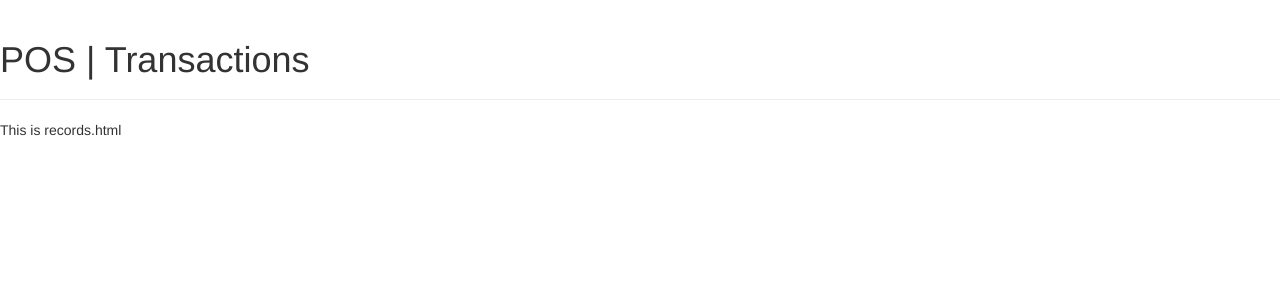
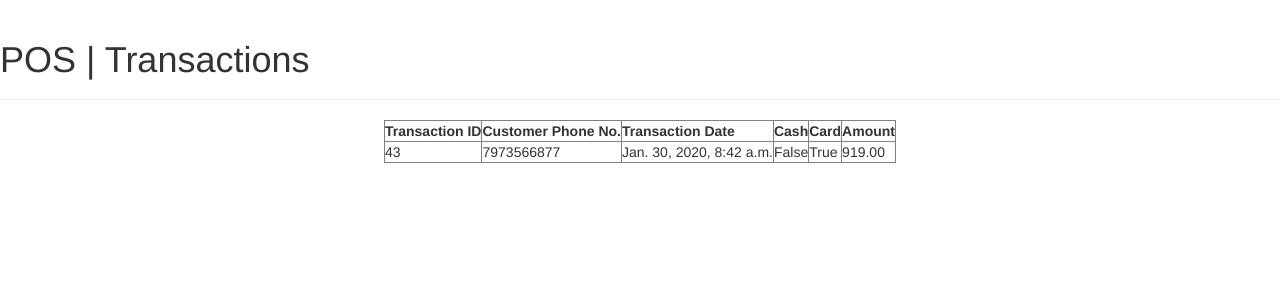
Before and after one commit to AbhiijeetSingh/POS, a Django app: page /transactions/records in a window 1280 px wide. Shown: the top 300 px of the page. Run offline with Django 3.2, Linux system fonts and the light colour scheme; data comes from the database, SQL or seed files in the repository; some libraries are stand-ins or nearby versions.

Commit message:
Created Records

```diff
--- a/transactions/models.py
+++ b/transactions/models.py
@@ -5,10 +5,9 @@ class paymentdetails(models.Model):
     payment_date=models.DateTimeField( auto_now_add=True)
     cash=models.BooleanField(blank=True, default=True)
     card=models.BooleanField(blank=True)
+    amount=models.DecimalField(blank=True, decimal_places=2, max_digits=10000, null=True)
 
-class recordmodel(models.Model):
-    payment_id=models.ForeignKey('paymentdetails',on_delete=models.CASCADE)
-    amount=models.DecimalField(blank=False, decimal_places=2, max_digits=10000)
+
 
 
 # Create your models here.
--- a/transactions/templates/record.html
+++ b/transactions/templates/record.html
@@ -1,9 +1,23 @@
 {% extends 'transbase.html' %}
 {% block content %}
-<p>This is records.html</p>
-{% for ch in record_instance %}
-    {% for val in ch %}
-        {{val}}
+
+<table align='center' border='1'>
+    <tr>
+        {% for x in tcol %}
+            <th>{{x}}</th>
+        {%endfor%}
+    </tr>
+    {% for value in record_instance %}
+    <tr>
+        <td>{{value.id}}</td>
+        <td>{{value.customer_phoneno}}</td>
+        <td>{{value.payment_date}}</td>
+        <td>{{value.cash}}</td>
+        <td>{{value.card}}</td>
+        <td>{{value.amount}}</td>
+    </tr>
     {% endfor %}
-{% endfor %}
+</table>
+
+
 {% endblock %}
--- a/transactions/templates/transadditem.html
+++ b/transactions/templates/transadditem.html
@@ -33,7 +33,7 @@ Date & Time: {{transdetail.payment_date}}
     </form>
 
     <h1>Amount:{{amount}}</h1>
-    <a href="paymesntconfirmed" type="button" class="btn btn-lg btn-info">Proceed</a>
+    <a href="paymentconfirmed" type="button" class="btn btn-lg btn-info">Proceed</a>
 </center>
 
 {% endblock %}
--- a/transactions/urls.py
+++ b/transactions/urls.py
@@ -1,5 +1,5 @@
 from django.urls import path
-from .views import transchoice,makepayment, addtransitem,record
+from .views import transchoice,makepayment, addtransitem,record, payment_confirmed
 
 app_name='transactions'
 
@@ -7,5 +7,6 @@ urlpatterns=[
     path('',transchoice),
     path('makepayment',makepayment),
     path('makepayment/transadditem',addtransitem ),
+    path('makepayment/paymentconfirmed', payment_confirmed),
     path('records',record),
 ]
--- a/transactions/views.py
+++ b/transactions/views.py
@@ -1,10 +1,10 @@
 from django.shortcuts import render, redirect
-from .form import paymentform,recordform
-from .models import paymentdetails, recordmodel
+from .form import paymentform
+from .models import paymentdetails
 from inventory.models import inventoryreq
 
-global items_added,record_instance,transdetail
-items_added,transdetail=[],[]
+global items_added
+items_added=[]
 
 def transchoice(request):
     return render(request, 'transchoice.html', {})
@@ -41,6 +41,9 @@ def addtransitem(request):
 
     for value in range(len(items_added)):
         amount=amount+(items_added[value][2]*items_added[value][4])
+        last_instance=paymentdetails.objects.last()
+        last_instance.amount=amount
+        last_instance.save()
 
     transdetail=paymentdetails.objects.last()
     context={
@@ -51,11 +54,22 @@ def addtransitem(request):
     }
     return render(request, 'transadditem.html', context)
 
+def payment_confirmed(request):
+    items_added.clear()
+    return render(request, 'paymentconfirmed.html')
+
+def cancel(request):
+    items_added.clear()
+    paymentdetails.objects.last().delete()
+    return render(request, "cancelled.html")
+
 def record(request):
+    trans_instance=paymentdetails.objects.all()
+    table_columns=["Transaction ID", "Customer Phone No.", "Transaction Date","Cash","Card","Amount"]
     context={
-        'record_instance':transdetail
+        'tcol':table_columns,
+        'record_instance':trans_instance
     }
-    print(context)
     return render(request, 'record.html',context)
 
 
```
Also changed, not shown: transactions/form.py (+1 -9 lines), transactions/templates/paymentconfirmed.html (added, +14 -0 lines), db.sqlite3, transactions/migrations/0009_auto_20200130_1353.py (added), transactions/migrations/0010_auto_20200130_1404.py (added), transactions/migrations/0011_auto_20200130_1404.py (added).
